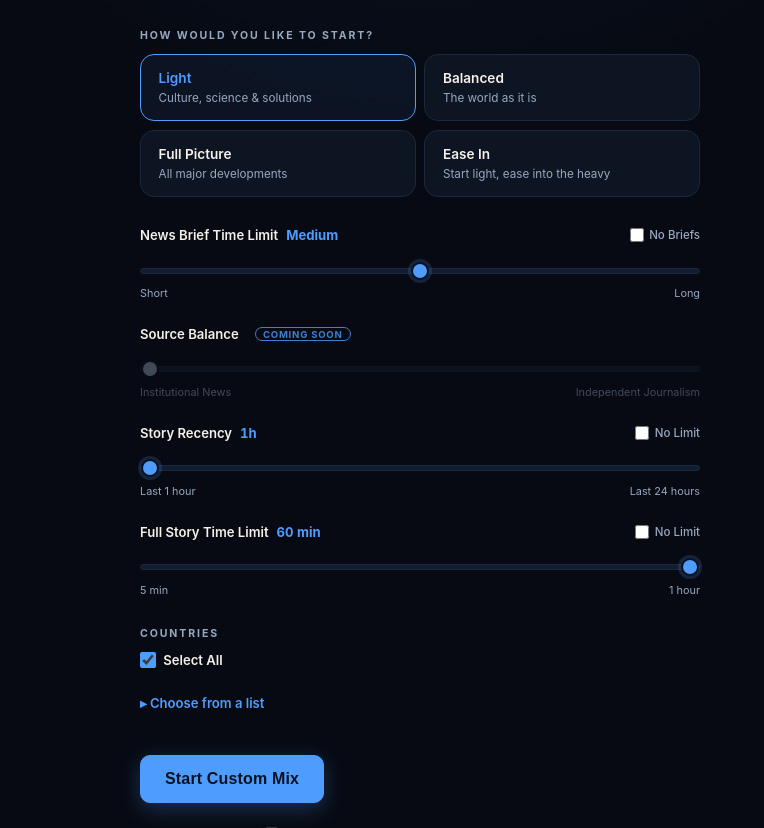
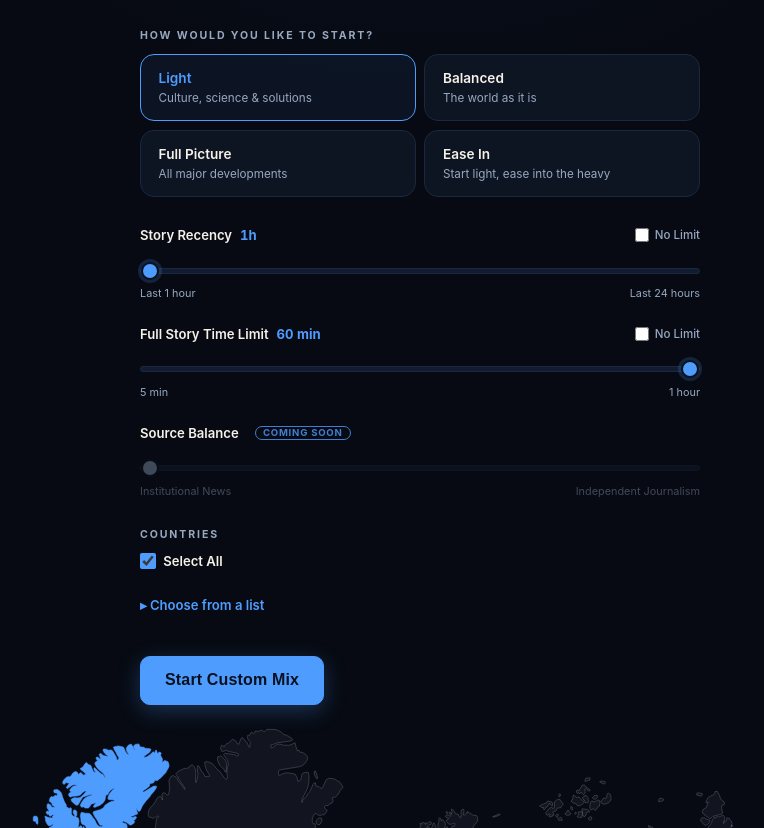
Before and after one commit to drewmstep/ternradio, a Flask app: page / in a window 1280 px wide, after a click on "Custom Start Radio". Shown: the part 723-1551 px from the top of the page, without its empty margins (220-984 px from the left). Run offline with Flask 3, Linux system fonts and the light colour scheme.

Commit message:
Smart Gist: fix briefs at 60s ceiling, remove length slider; feed diagnostic
- News Brief length is no longer a user setting: briefs are always <= 60s and
  the AI picks the exact length (20-60s, complete sentence, before topic change).
  Removed the "News Brief Time Limit" slider + "No Briefs" toggle; ensureGist
  always sends max=60.
- Moved the (disabled) Source Balance slider to the bottom of the panel.
- Added check_feeds.py to diagnose which French/Spanish/English feeds return
  audio (RFI's cert is known-broken; need to see what else fails).

Co-Authored-By: Claude Opus 4.8 <noreply@anthropic.com>

```diff
--- a/static/player.js
+++ b/static/player.js
@@ -1,7 +1,7 @@
 // ── Constants ─────────────────────────────────────────────────────────────────
-const SEGMENT_MIN_SEC = 30;    // shortest News Brief target
-const SEGMENT_MAX_SEC = 60;    // longest News Brief target (AI may go a touch under)
-const CLIP_FADE_SEC   = 2;     // news clip fades out over this many seconds before the cut
+const GIST_MAX_SEC     = 60;   // hard ceiling for an AI News Brief (it may run shorter)
+const RAW_FALLBACK_SEC = 45;   // cut length when no gist is available for a clip
+const CLIP_FADE_SEC    = 2;    // news clip fades out over this many seconds before the cut
 const BRIDGE_SEC      = 3.5;   // short music segue between clips (both modes)
 const GAP_SEC         = 1;     // fallback silence if music can't play
 
@@ -23,7 +23,7 @@ const state = {
     cutPoint:        30,
     clipStart:       0,                // where the current clip begins playing (gist start)
     clipFadeStarted: false,
-    segmentSec:      SEGMENT_MIN_SEC,  // chosen clip length for this mix
+    segmentSec:      RAW_FALLBACK_SEC, // raw cut length when a clip has no gist
     fullStory:       false,            // true → play each clip in full (no cut)
 };
 
@@ -36,8 +36,7 @@ function ensureGist(item) {
     if (!GIST_ENABLED || !item || item.gistRequested) return;
     item.gistRequested = true;
     const lang = item.language || state.mixLanguage || 'en';
-    const max  = state.segmentSec || 45;   // News Brief Time Limit → the AI's ceiling
-    fetch(`/api/gist?url=${encodeURIComponent(item.audio_url)}&lang=${encodeURIComponent(lang)}&max=${max}`)
+    fetch(`/api/gist?url=${encodeURIComponent(item.audio_url)}&lang=${encodeURIComponent(lang)}&max=${GIST_MAX_SEC}`)
         .then(r => (r.ok ? r.json() : { gist: null }))
         .then(d => {
             item.gist = (d && d.gist) || null;
@@ -123,7 +122,7 @@ function timeAgo(iso) {
 // Full Story setting — used both for scheduling and the actual cut.
 function clipSeconds(item) {
     const raw = parseDuration(item.duration);
-    if (state.fullStory || item.fullStory) return raw || SEGMENT_MAX_SEC;
+    if (state.fullStory || item.fullStory) return raw || 600;   // full story (estimate)
     return Math.min(raw || state.segmentSec, state.segmentSec);
 }
 
@@ -592,18 +591,6 @@ document.querySelectorAll('.lang-btn').forEach(btn => {
 let activeSource = null;
 let streamDone   = false;   // set when the SSE stream signals 'done'
 
-// Read the Headlines Length slider + "No Headlines" checkbox → { segmentSec, fullStory }.
-// "No Headlines" checked → every story plays full-length (no headline cut).
-function getSegmentSetting() {
-    const noHeadlines = document.getElementById('noHeadlines');
-    if (noHeadlines && noHeadlines.checked) {
-        return { segmentSec: SEGMENT_MIN_SEC, fullStory: true };
-    }
-    const slider = document.getElementById('sliderLength');
-    const v = slider ? Number(slider.value) : SEGMENT_MIN_SEC;
-    return { segmentSec: v, fullStory: false };
-}
-
 // Start a mix. opts = { language, mood, countries, segmentSec, fullStory }.
 function beginMix(opts) {
     if (activeSource) { activeSource.close(); activeSource = null; }
@@ -709,7 +696,7 @@ function resetToSelection() {
 if (el.quickStartBtn) {
     el.quickStartBtn.addEventListener('click', () => {
         beginMix({ language: 'en', mood: getSelectedMood(), countries: '',
-                   segmentSec: SEGMENT_MIN_SEC, fullStory: false });
+                   segmentSec: RAW_FALLBACK_SEC, fullStory: false });
     });
 }
 
@@ -741,13 +728,12 @@ if (el.startCustomBtn) {
             setStatus('Select at least one country to start.');
             return;
         }
-        const seg = getSegmentSetting();
         beginMix({
             language:   getSelectedLanguage(),
             mood:       getSelectedMood(),
             countries:  getSelectedCountries(),
-            segmentSec: seg.segmentSec,
-            fullStory:  seg.fullStory,
+            segmentSec: RAW_FALLBACK_SEC,
+            fullStory:  false,
         });
     });
 }
@@ -1039,13 +1025,9 @@ function initSlider(id, opts) {
 
 // News Brief Time Limit: the AI's ceiling for a brief (30-60s). Shown as an
 // approximate Short/Medium/Long, sent to /api/gist as the max in ensureGist.
-const lengthSlider = initSlider('sliderLength', {
-    valueId: 'lengthValue',
-    valueFmt: (v) => (v <= 35 ? 'Short' : v >= 55 ? 'Long' : 'Medium'),
-});
-// Source Balance: Public Radio (default, left) … Other (right). Visual for now.
-// (No tip bubble — the end labels already describe the ends, and the bubble
-// overlapped the title at the leftmost position.)
+// News Brief length is no longer a user setting — briefs are always under 60s and
+// the AI picks the exact length (see GIST_MAX_SEC + the gist prompt).
+// Source Balance is disabled (Coming Soon); init is harmless.
 const balanceSlider = initSlider('sliderBalance', {});
 // Story Recency: Last 1h (default, left) … Last 24h. Visual for now.
 const recencySlider = initSlider('sliderRecency', {
@@ -1071,14 +1053,12 @@ function wireSliderToggle(checkboxId, rowId, sliderId) {
     cb.addEventListener('change', apply);
     apply();   // set correct state on initial load (all unchecked → active)
 }
-wireSliderToggle('noHeadlines',      'rowLength',  'sliderLength');
 wireSliderToggle('noRecencyLimit',   'rowRecency', 'sliderRecency');
 wireSliderToggle('noFullStoryLimit', 'rowFullMax', 'sliderFullMax');
 
 // Reposition slider tooltips if the viewport changes (percentages depend on width).
 window.addEventListener('resize', () => {
     balanceSlider && balanceSlider.render();
-    lengthSlider  && lengthSlider.render();
     recencySlider && recencySlider.render();
     fullMaxSlider && fullMaxSlider.render();
 });
--- a/templates/index.html
+++ b/templates/index.html
@@ -98,29 +98,8 @@
         <div class="prefs-section">
             <div class="slider-stack">
 
-                <!-- News Brief Time Limit — the max length the AI may use for a brief
-                     (it cuts +/- within this; 20-30s briefs are fine). -->
-                <div class="slider-row compact" id="rowLength">
-                    <div class="slider-label">
-                        News Brief Time Limit <span class="slider-value" id="lengthValue">Medium</span>
-                        <label class="slider-toggle"><input type="checkbox" id="noHeadlines"> No Briefs</label>
-                    </div>
-                    <div class="slider-wrap">
-                        <input type="range" class="slider" id="sliderLength"
-                               min="30" max="60" step="5" value="45" aria-label="News brief time limit">
-                    </div>
-                    <div class="slider-ends"><span>Short</span><span>Long</span></div>
-                </div>
-
-                <!-- Source Balance — disabled (coming soon) -->
-                <div class="slider-row compact slider-off" id="rowBalance">
-                    <div class="slider-label">Source Balance <span class="coming-soon">Coming Soon</span></div>
-                    <div class="slider-wrap">
-                        <input type="range" class="slider" id="sliderBalance"
-                               min="0" max="100" step="25" value="0" disabled aria-label="Source Balance (coming soon)">
-                    </div>
-                    <div class="slider-ends"><span>Institutional News</span><span>Independent Journalism</span></div>
-                </div>
+                <!-- News Brief length is no longer a setting: briefs are always under
+                     60s and the AI picks the exact length per clip. -->
 
                 <!-- Story Recency.
                      Behavior: When playlist exhausts stories within the selected
@@ -152,6 +131,17 @@
                                min="5" max="60" step="5" value="60" aria-label="Full story max length in minutes">
                     </div>
                     <div class="slider-ends"><span>5 min</span><span>1 hour</span></div>
+                </div>
+
+                <!-- Source Balance — disabled (Coming Soon); placed last since it's
+                     not operational yet. -->
+                <div class="slider-row compact slider-off" id="rowBalance">
+                    <div class="slider-label">Source Balance <span class="coming-soon">Coming Soon</span></div>
+                    <div class="slider-wrap">
+                        <input type="range" class="slider" id="sliderBalance"
+                               min="0" max="100" step="25" value="0" disabled aria-label="Source Balance (coming soon)">
+                    </div>
+                    <div class="slider-ends"><span>Institutional News</span><span>Independent Journalism</span></div>
                 </div>
 
             </div>
```
Also changed, not shown: check_feeds.py (added, +31 -0 lines).
